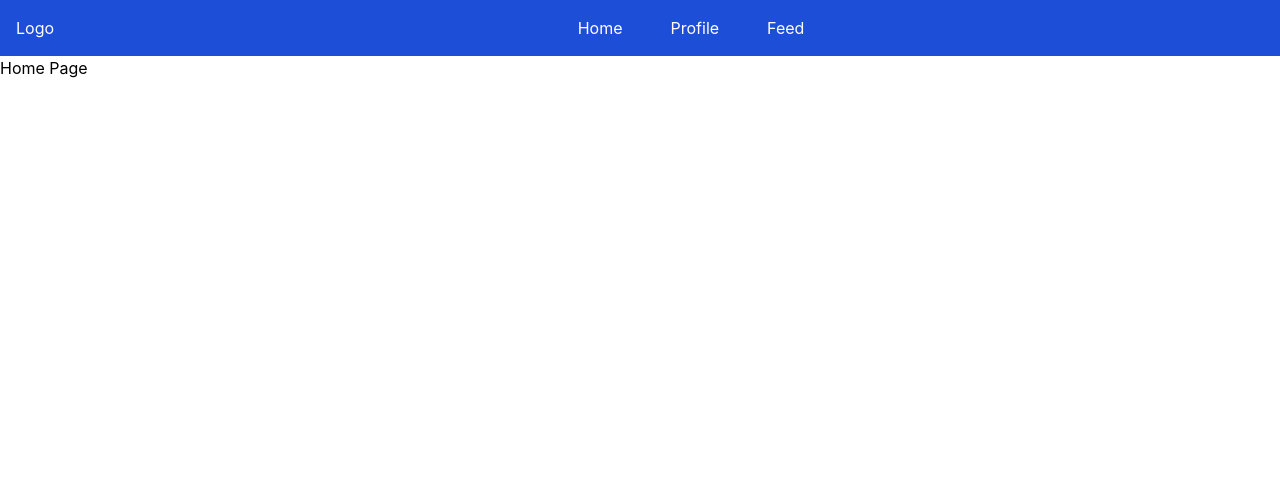
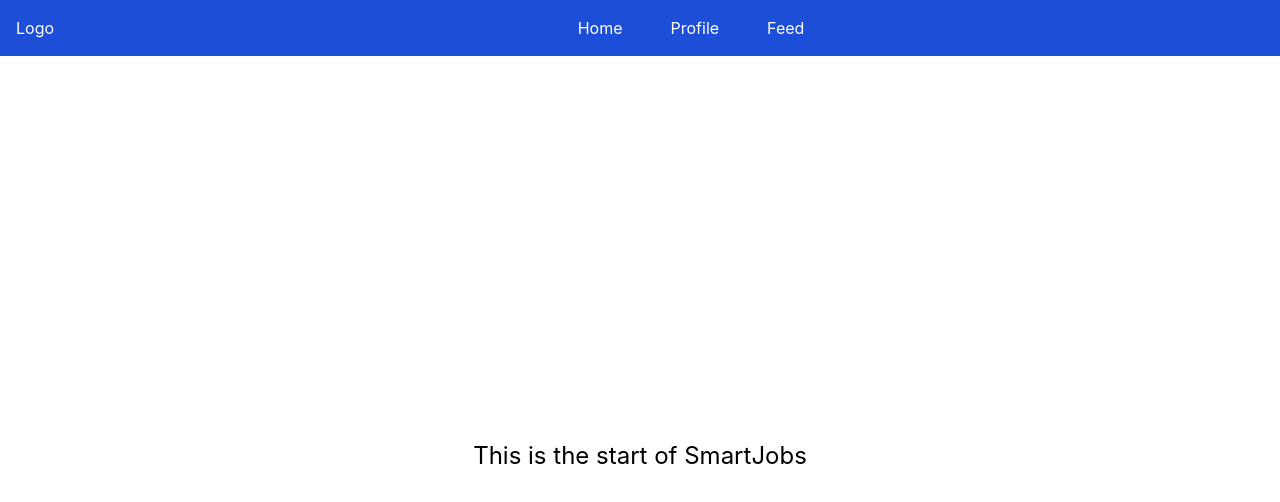
Before and after one commit to Omar4GH/SWE-599-SmartJobs, a React (Create React App) app: page / in a window 1280 px wide. Shown: the top 502 px of the page. Built offline with nearby package versions, Linux system fonts and the light colour scheme.

Commit message:
Update Home.js

```diff
--- a/src/pages/Home.js
+++ b/src/pages/Home.js
@@ -2,10 +2,10 @@ import React from "react";
 
 const Home = () => {
   return (
-    <div class=" justify-center items-center h-screen tabbg">
-Home Page
+<div class="flex text-2xl justify-center items-center h-screen">
+  <div>This is the start of SmartJobs</div>
+</div>
 
-    </div>
   );
 };
 
```
